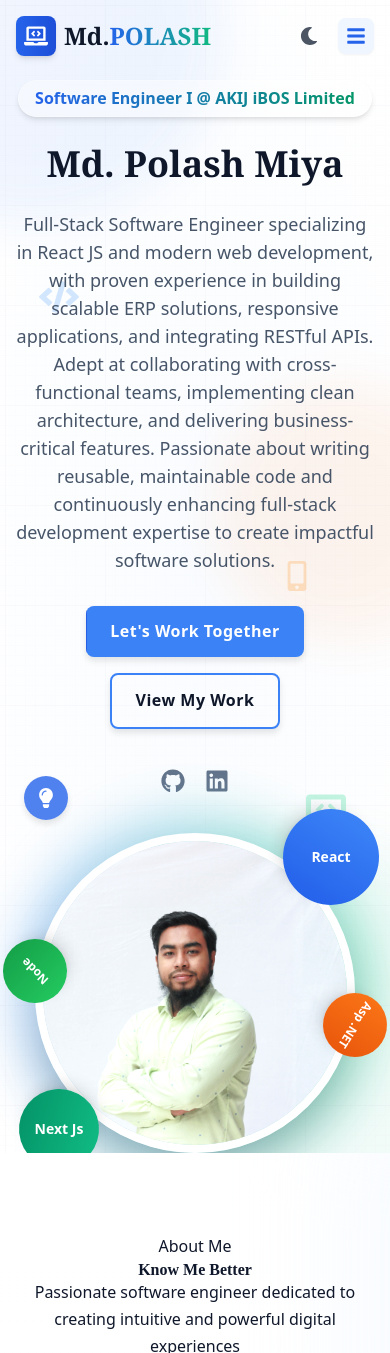
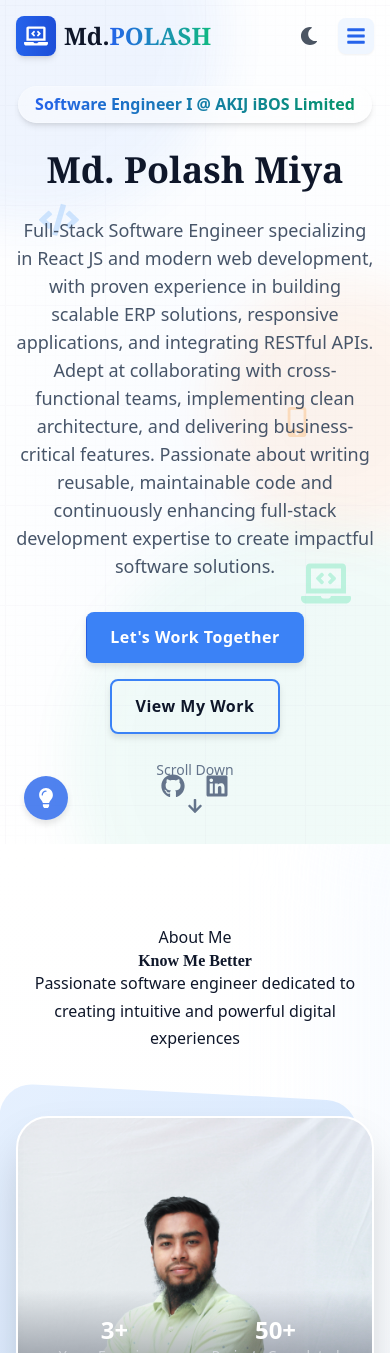
Before and after one commit to polashmiya/personal-portfolio, a React (Vite) app: page / in a window 390 px wide. Shown: the top 1353 px of the page. Built offline with nearby package versions, Linux system fonts and the light colour scheme.

Commit message:
Hero Section Updated for responsive

```diff
--- a/src/components/Hero.jsx
+++ b/src/components/Hero.jsx
@@ -1,21 +1,31 @@
 /* eslint-disable-next-line no-unused-vars */
-import { motion } from 'framer-motion';
-import { FaGithub, FaLinkedin, FaArrowDown, FaCode, FaLaptopCode, FaMobileAlt } from 'react-icons/fa';
-import profileImage from '../assets/profile.jpg';
+import { motion } from "framer-motion";
+import {
+  FaGithub,
+  FaLinkedin,
+  FaArrowDown,
+  FaCode,
+  FaLaptopCode,
+  FaMobileAlt,
+} from "react-icons/fa";
+import profileImage from "../assets/profile.jpg";
 import React, { useState } from "react";
 import ResumeModal from "./ResumeModal";
-import { heroSectionInfo } from '../dummyData';
+import { heroSectionInfo } from "../dummyData";
 
 const Hero = () => {
   const scrollToAbout = () => {
-    document.querySelector('#about')?.scrollIntoView({ behavior: 'smooth' });
+    document.querySelector("#about")?.scrollIntoView({ behavior: "smooth" });
   };
 
   const [resumeOpen, setResumeOpen] = useState(false);
   const closeResume = () => setResumeOpen(false);
 
   return (
-    <section id="home" className="relative min-h-screen flex items-center bg-hero-pattern bg-white dark:bg-dark-900 pt-20 overflow-hidden">
+    <section
+      id="home"
+      className="relative min-h-screen flex items-center bg-hero-pattern bg-white dark:bg-dark-900 pt-20 overflow-hidden"
+    >
       <div className="absolute inset-0 bg-gradient-radial from-primary-50/50 dark:from-dark-800/60 to-transparent opacity-70"></div>
 
       <div className="absolute inset-0 overflow-hidden pointer-events-none">
@@ -49,14 +59,24 @@ const Hero = () => {
         <motion.div
           className="absolute bottom-1/4 right-[10%] text-secondary-300"
           animate={{ y: [0, -25, 0] }}
-          transition={{ repeat: Infinity, duration: 4, ease: "easeInOut", delay: 1 }}
+          transition={{
+            repeat: Infinity,
+            duration: 4,
+            ease: "easeInOut",
+            delay: 1,
+          }}
         >
           <FaLaptopCode size={50} className="opacity-40" />
         </motion.div>
         <motion.div
           className="absolute top-1/2 right-[20%] text-accent-300"
           animate={{ y: [0, -15, 0] }}
-          transition={{ repeat: Infinity, duration: 2.5, ease: "easeInOut", delay: 0.5 }}
+          transition={{
+            repeat: Infinity,
+            duration: 2.5,
+            ease: "easeInOut",
+            delay: 0.5,
+          }}
         >
           <FaMobileAlt size={30} className="opacity-40" />
         </motion.div>
@@ -141,7 +161,7 @@ const Hero = () => {
             transition={{ delay: 1, duration: 0.8 }}
           >
             <motion.a
-              whileHover={{ y: -5, color: '#171515' }}
+              whileHover={{ y: -5, color: "#171515" }}
               href="https://github.com/polashmiya"
               target="_blank"
               rel="noopener noreferrer"
@@ -150,7 +170,7 @@ const Hero = () => {
               <FaGithub />
             </motion.a>
             <motion.a
-              whileHover={{ y: -5, color: '#0077b5' }}
+              whileHover={{ y: -5, color: "#0077b5" }}
               href="https://www.linkedin.com/in/md-polash-miya-726667193/"
               target="_blank"
               rel="noopener noreferrer"
@@ -161,16 +181,16 @@ const Hero = () => {
           </motion.div>
         </motion.div>
 
-        {/* Hero Image */}
+        {/* Hero Image - hidden on small devices */}
         <motion.div
           initial={{ opacity: 0, x: 50 }}
           animate={{ opacity: 1, x: 0 }}
           transition={{ duration: 0.8, delay: 0.5, ease: "easeOut" }}
-          className="w-full lg:w-1/2 flex justify-center lg:justify-end"
-        >          <div className="relative">
+          className="hidden lg:flex w-full lg:w-1/2 justify-center lg:justify-end"
+        >
+          <div className="relative">
             {/* Glowing background effect */}
             <div className="absolute inset-0 bg-gradient-to-r from-primary-400 to-secondary-400 rounded-full blur-xl opacity-30 scale-110 animate-pulse"></div>
-
             <motion.div
               className="relative w-80 h-80 md:w-96 md:h-96 rounded-full overflow-hidden border-8 border-white dark:border-dark-700 shadow-2xl"
               whileHover={{ scale: 1.03 }}
@@ -181,53 +201,56 @@ const Hero = () => {
                 alt="Portfolio Profile"
                 className="w-full h-full object-cover filter brightness-110 contrast-110"
               />
-
               {/* Overlay gradient for better contrast */}
               <div className="absolute inset-0 bg-gradient-to-t from-transparent via-transparent to-white/5 dark:to-dark-900/10"></div>
             </motion.div>
-
             {/* Decorative Elements */}
             <motion.div
               className="absolute -top-6 -right-6 w-24 h-24 bg-gradient-to-r from-primary-500 to-primary-600 rounded-full flex items-center justify-center text-white font-bold shadow-lg"
-              animate={{ rotate: 360 }}
+              animate={{ rotate: 360, scale: 1 }}
               transition={{ duration: 20, repeat: Infinity, ease: "linear" }}
             >
               <motion.div
                 className="w-full h-full rounded-full flex items-center justify-center"
-                animate={{ rotate: -360 }}
-                transition={{ duration: 20, repeat: Infinity, ease: "linear" }}
+                initial={{ scale: 0 }}
+                animate={{ scale: 1, rotate: 360 }}
+                transition={{
+                  scale: { delay: 1, duration: 0.6 },
+                  rotate: { duration: 20, repeat: Infinity, ease: "linear" },
+                }}
               >
                 <span className="text-sm">React</span>
               </motion.div>
             </motion.div>
-
             <motion.div
-              className="absolute -bottom-4 -left-4 w-20 h-20 bg-gradient-to-r from-secondary-500 to-secondary-600 rounded-full flex items-center justify-center text-white font-bold shadow-lg"
-              animate={{ rotate: -360 }}
+              className="absolute -right-8 -bottom-1 -left-4 w-20 h-20 bg-gradient-to-r from-secondary-500 to-secondary-600 rounded-full flex items-center justify-center text-white font-bold shadow-lg"
+              animate={{ rotate: 360 }}
               transition={{ duration: 15, repeat: Infinity, ease: "linear" }}
             >
               <motion.div
                 className="w-full h-full rounded-full flex items-center justify-center"
-                animate={{ rotate: 360 }}
-                transition={{ duration: 15, repeat: Infinity, ease: "linear" }}
+                initial={{ scale: 0 }}
+                animate={{ scale: 1, rotate: 360 }}
+                transition={{
+                  scale: { delay: 1, duration: 0.6 },
+                  rotate: { duration: 20, repeat: Infinity, ease: "linear" },
+                }}
               >
                 <span className="text-sm">Next Js</span>
               </motion.div>
             </motion.div>
-
             <motion.div
               className="absolute top-1/2 -right-8 w-16 h-16 bg-gradient-to-r from-accent-500 to-accent-600 rounded-full flex items-center justify-center text-white font-bold shadow-lg"
               initial={{ scale: 0 }}
               animate={{ scale: 1, rotate: 360 }}
               transition={{
                 scale: { delay: 1, duration: 0.6 },
-                rotate: { duration: 20, repeat: Infinity, ease: "linear" }
+                rotate: { duration: 20, repeat: Infinity, ease: "linear" },
               }}
             >
-              <span className="text-xs">Asp .NET</span>
+              <span className="text-xs">Node</span>
             </motion.div>
-
-            <motion.div
+            {/* <motion.div
               className="absolute top-1/3 -left-8 w-16 h-16 bg-gradient-to-r from-green-500 to-green-600 rounded-full flex items-center justify-center text-white font-bold shadow-lg"
               initial={{ scale: 0 }}
               animate={{ scale: 1, rotate: -360 }}
@@ -237,13 +260,13 @@ const Hero = () => {
               }}
             >
               <span className="text-xs">Node</span>
-            </motion.div>
+            </motion.div> */}
           </div>
         </motion.div>
       </div>
 
       <motion.div
-        className="absolute bottom-10 left-1/2 transform -translate-x-1/2"
+        className="absolute bottom-10 w-full flex justify-center md:w-auto md:left-1/2 md:-translate-x-1/2 md:transform"
         initial={{ opacity: 0, y: -20 }}
         animate={{ opacity: 1, y: 0 }}
         transition={{ delay: 1.2, duration: 0.8 }}
```
Lines whose indentation alone changed are shown as unchanged.
